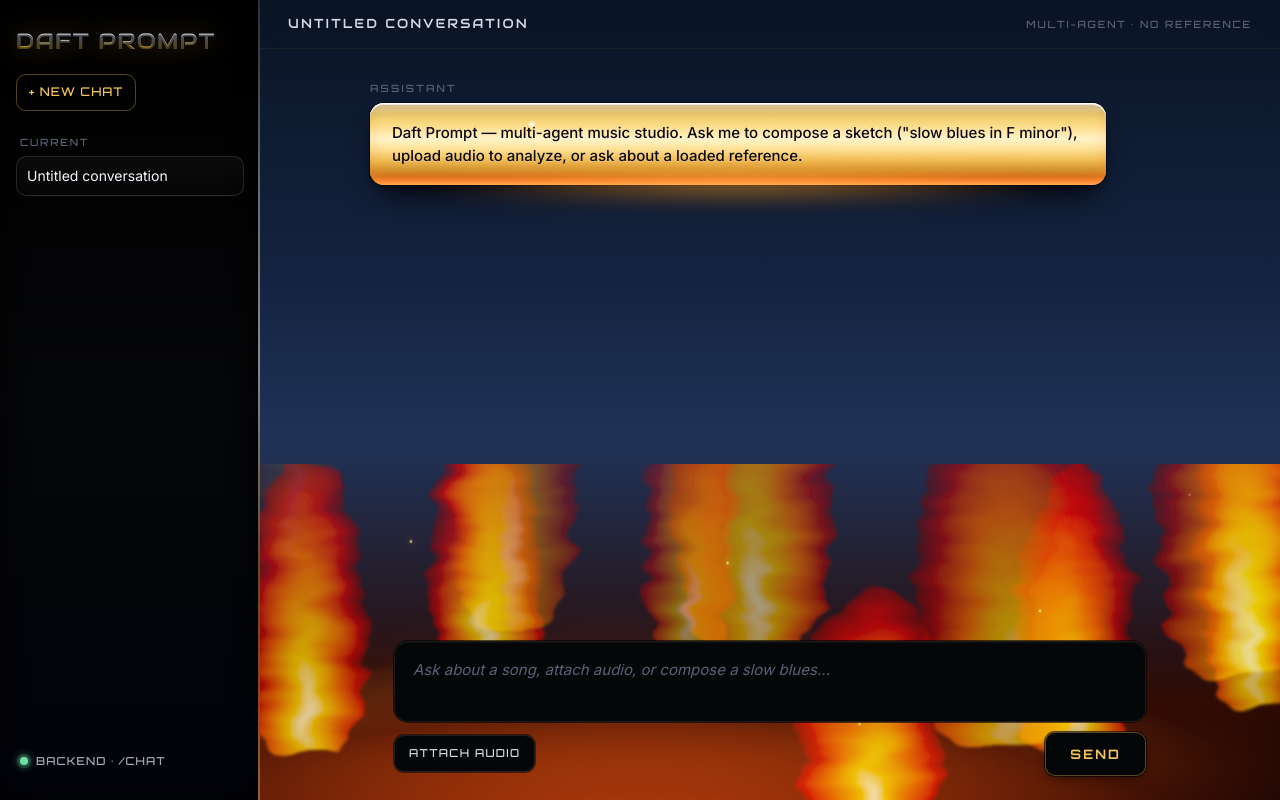
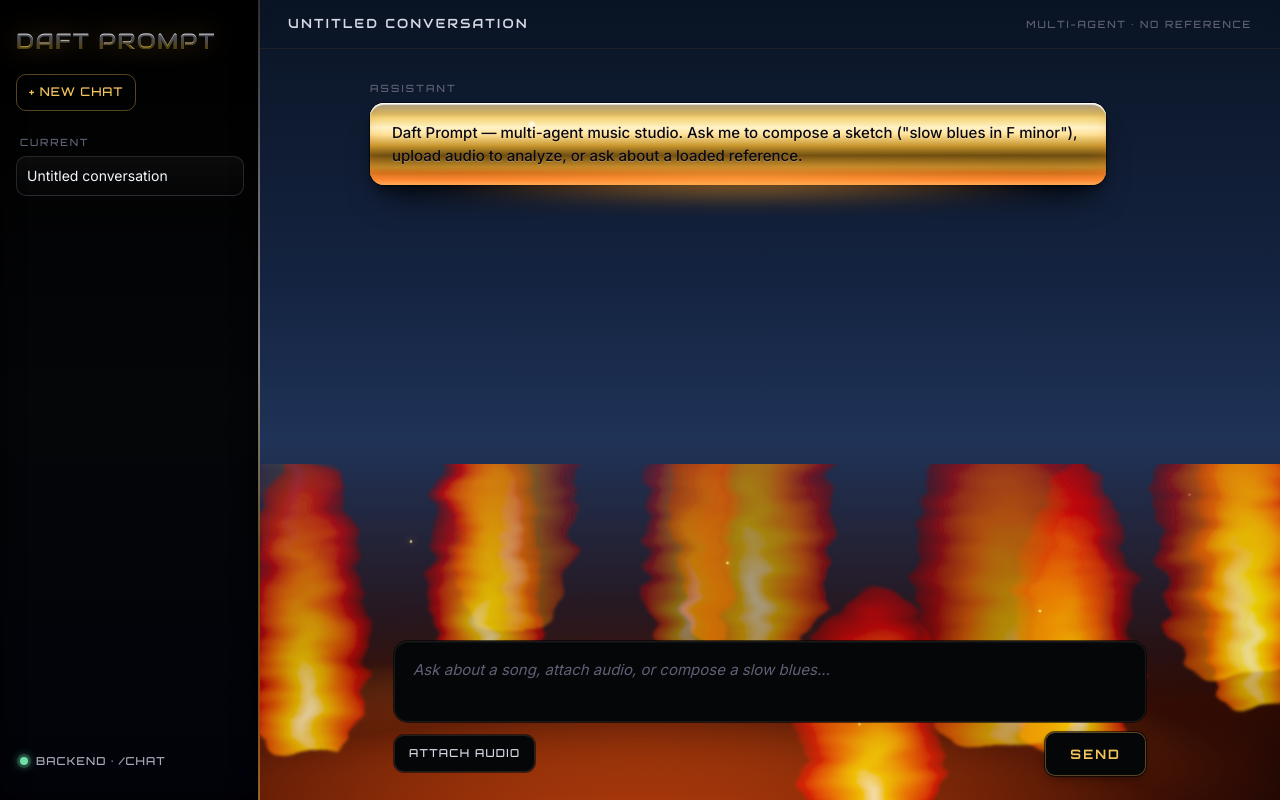
Before and after one commit to anatissera/Daft-Prompt, a Next.js app in the folder apps/web/: page / in a window 1280 px wide. Built offline with nearby package versions, Linux system fonts and the light colour scheme.

Commit message:
style(web): high-contrast metal — sharp specular + deep shadow ridge

```diff
--- a/apps/web/app/globals.css
+++ b/apps/web/app/globals.css
@@ -542,17 +542,17 @@ code, pre, .mono { font-family: var(--font-mono); }
   background:
     linear-gradient(
       180deg,
-      #8e98ac 0%,            /* sky reflection */
-      #c9cedb 8%,
-      #e7eaf2 20%,
-      #f4f5fa 34%,           /* bright chrome midline */
-      #fafbff 44%,
-      #eef0f6 56%,
-      #c8ccd6 70%,           /* gentle shadow */
-      #aab0bc 82%,
-      #d68f4b 90%,           /* fire reflection */
-      #ffb347 96%,
-      #ffd28a 100%
+      #3a4458 0%,            /* dark sky reflection on the very top */
+      #8c95a8 8%,
+      #e1e5f0 18%,
+      #ffffff 30%,           /* hot specular midline */
+      #f6f8fd 38%,
+      #aab0bd 52%,           /* sharp falloff into shadow ridge */
+      #4d525e 64%,           /* deep steel shadow */
+      #80869a 78%,
+      #c98341 86%,           /* fire reflection ramp */
+      #ffa336 94%,
+      #ffd56e 100%
     );
 }
 
@@ -564,16 +564,16 @@ code, pre, .mono { font-family: var(--font-mono); }
   background:
     linear-gradient(
       180deg,
-      #a4822c 0%,
-      #d8b04a 8%,
-      #f3cf6a 20%,
-      #ffe39a 32%,           /* bright gold midline */
-      #fff3c8 44%,
-      #ffe39a 56%,
-      #f0c25a 70%,
-      #c99830 82%,
-      #c66e1a 90%,
-      #ff8a3a 96%,
+      #5a3f10 0%,            /* deep gold shadow on the very top */
+      #b3892a 8%,
+      #f3cf6a 18%,
+      #fff3c8 30%,           /* hot specular midline */
+      #ffe39a 38%,
+      #c99830 52%,           /* sharp falloff into shadow ridge */
+      #6b4d10 64%,           /* deep bronze shadow */
+      #b3892a 78%,
+      #c66e1a 86%,           /* fire reflection ramp */
+      #ff8a3a 94%,
       #ffd28a 100%
     );
 }
```
